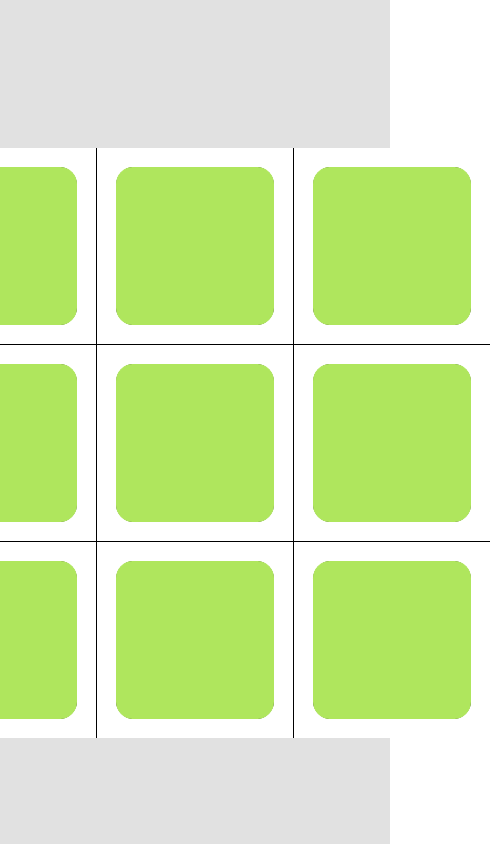
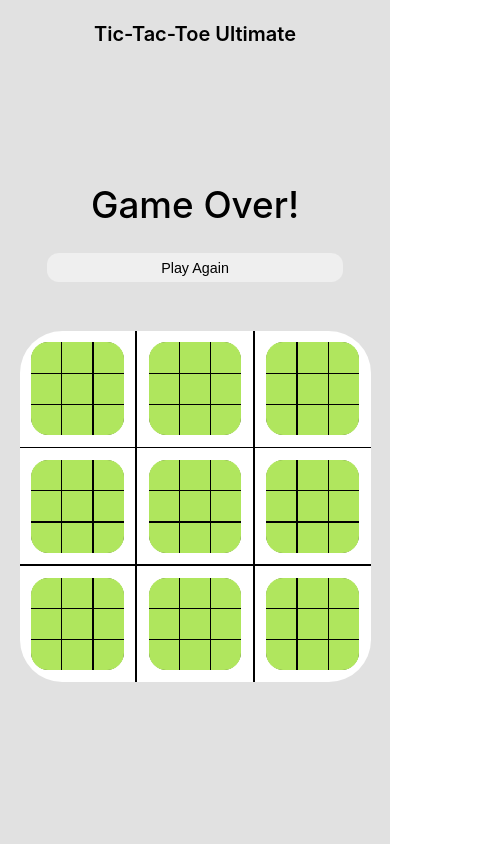
Before and after one commit to NikSlav7/Tic-Tac-Toe-ultimate, a React (Create React App) app: page / in a window 390 px wide. Shown: the whole page, 490 px wide, since content can reach past the window. Built offline with nearby package versions, Linux system fonts and the light colour scheme.

Commit message:
refactored for mobile

```diff
--- /dev/null
+++ b/src/components/Header.jsx
@@ -0,0 +1,10 @@
+import '../css/Header.css'
+function Header(){
+
+    return (
+        <div className="header-container">
+            <p className='header-text'>Tic-Tac-Toe Ultimate</p>
+        </div>
+    )
+}
+export default Header;
--- a/src/components/MainPage.jsx
+++ b/src/components/MainPage.jsx
@@ -1,6 +1,7 @@
 import '../css/MainPage.css'
 import GameField from './GameField';
 import { useRef, useState } from 'react';
+import Header from './Header';
 function MainPage(){
 
     const [gameWinner, setGameWinner] = useState(null);
@@ -16,6 +17,7 @@ function MainPage(){
 
     return (
         <div className="main-page-container">
+            <Header />
             <div ref={winnerRef} id="main-page-winner-container" className='main-page-winner-container'>
                 <div className='main-page-winner-text-container'>
                     <p className='main-page-winner-text'>Game Over!</p>
--- a/src/css/GameField.css
+++ b/src/css/GameField.css
@@ -22,3 +22,14 @@
 .invisible{
     visibility: hidden;
 }
+
+@media only screen and (max-width: 480px){
+
+
+    .game-field{
+        width: 90% !important;
+        height: auto;
+        aspect-ratio: 1/1;
+        row-gap: 0.45vw;
+    }
+}
--- /dev/null
+++ b/src/css/Header.css
@@ -0,0 +1,27 @@
+.header-container{
+    position: fixed;
+    top: 0;
+    left: 0;
+    width: 100%;
+    height: 8vh;
+    display: flex;
+    align-items: center;
+    justify-content: start;
+}
+.header-text{
+    margin: 0;
+    margin-left: 8.5vw;
+    font-size: 1.15em;
+    font-weight: 600;
+}
+
+@media only screen and (max-width:480px){
+
+    .header-container{
+        justify-content: center;
+    }
+    .header-text{
+        margin-left: 0;
+        font-size: 1.25em;
+    }
+}
--- a/src/css/MainPage.css
+++ b/src/css/MainPage.css
@@ -1,16 +1,14 @@
 .main-page-container{
     background-color: rgb(225, 225, 225);
-    width: 100%;
-    height: 100%;
-    min-width: 100vw;
-    min-height: 100vh;
+   overflow: hidden;
+    width: 100vw;
+    height: 100vh;
     display: flex;
     flex-direction: column;
     align-items: center;
     justify-content: center;
 }
 .main-page-winner-container{
-    max-height: 0vh;
     width: 70vh;
     height: 15vh;
     margin-bottom: 5vh;
@@ -49,3 +47,10 @@
 .main-page-winner-button:hover{
     cursor: pointer;
 }
+
+@media only screen and (max-width: 480px){
+
+    .main-page-winner-button{
+        border-radius: 3vw;
+    }
+}
--- a/src/css/SmallGameField.css
+++ b/src/css/SmallGameField.css
@@ -44,3 +44,20 @@
     aspect-ratio: 1/1;
     object-fit: cover;
 }
+@media only screen and (max-width: 480px){
+
+
+
+    .small-game-field-row{
+        width: 100%;
+        height: 100%;
+        display: grid;
+        grid-template-columns: repeat(3, 1fr);
+        column-gap: 0.45vw;
+    }
+    .small-game-field{
+        row-gap: 0.3vw;
+    }
+
+
+}
--- a/src/css/SmallGameFieldPiece.css
+++ b/src/css/SmallGameFieldPiece.css
@@ -19,3 +19,10 @@
 .active{
     background-color: rgba(195, 255, 104, 0.9);
 }
+
+@media only screen and (max-width: 480px) {
+
+    .small-game-field-piece-row{
+        column-gap: 0.3vw;
+    }
+}
```
